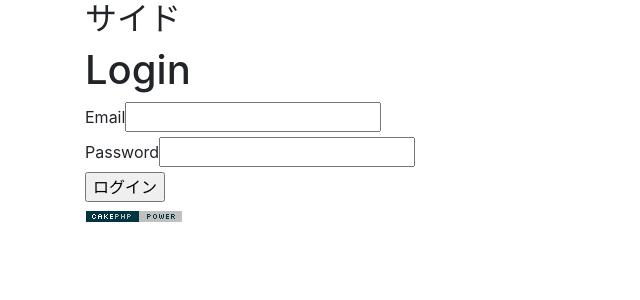
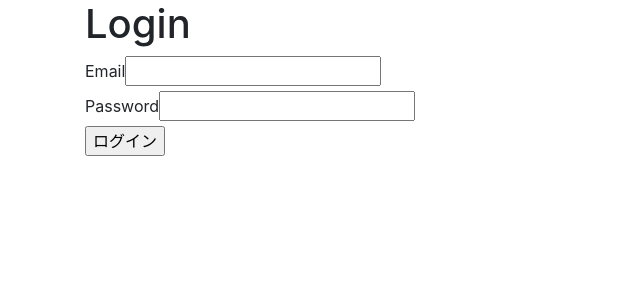
Before and after one commit to gnkm/pomodolog, a CakePHP app: the page made by app/View/Users/login.ctp in a window 1280 px wide. Shown: the part 112-412 px from the top of the page, without its empty margins (0-640 px from the left). Run offline with PHP 8.4 and a stand-in for CakePHP, Linux system fonts and the light colour scheme; the template is opened without the code that fills it, so the values that code supplies are empty; form fields are guessed from the names that the template uses; some libraries are stand-ins or nearby versions.

Commit message:
login画面微修正

```diff
--- a/app/View/Layouts/default.ctp
+++ b/app/View/Layouts/default.ctp
@@ -64,12 +64,6 @@ $cakeDescription = __d('cake_dev', 'CakePHP: the rapid development php framework
 		<?php echo $this->fetch('content'); ?>
 	  </div>
 	  <div id="footer">
-		<?php echo $this->Html->link(
-		  $this->Html->image('cake.power.gif', array('alt' => $cakeDescription, 'border' => '0')),
-		  'http://www.cakephp.org/',
-		  array('target' => '_blank', 'escape' => false)
-		);
-		?>
 	  </div>
 	</div>
 	<?php echo $this->element('sql_dump'); ?>
--- a/app/View/Users/login.ctp
+++ b/app/View/Users/login.ctp
@@ -1,7 +1,3 @@
-<div class="grid-3">
-<h2>サイド</h2>
-</div>
-<div class="grid-9">
 <h1>Login</h1>
 <?php
 
@@ -11,4 +7,3 @@ echo $this->Form->input('password');
 echo $this->Form->end('ログイン');
 
 ?>
-</div>
```
